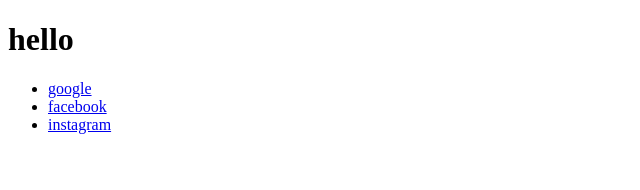
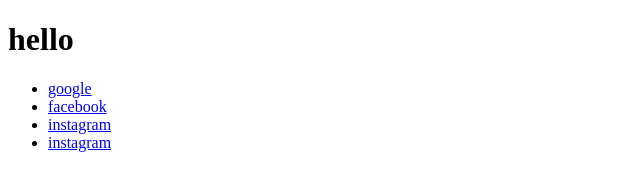
Before and after one commit to aizaz319/git-practice, a plain HTML site: page index.html in a window 1280 px wide. Shown: the full height of the page, 0-640 px from the left. Drawn offline with Linux system fonts and the light colour scheme.

Commit message:
Update index.html

```diff
--- a/index.html
+++ b/index.html
@@ -10,6 +10,7 @@
     <ul><li><a href="https://www.google.com">google</a></li>
     <li><a href="https://www.facebook.com">facebook</a></li>
     <li><a href="https://www.instagram.com">instagram</a></li>
+        <li><a href="https://www.instagram.com">instagram</a></li>
     </ul>
 
 </body>
```
